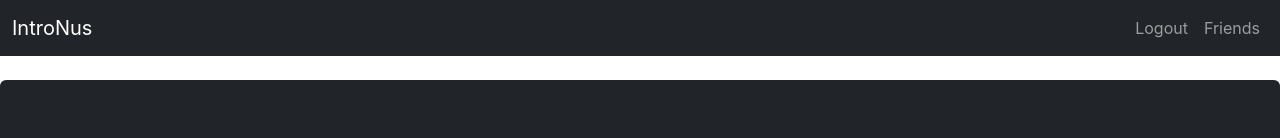
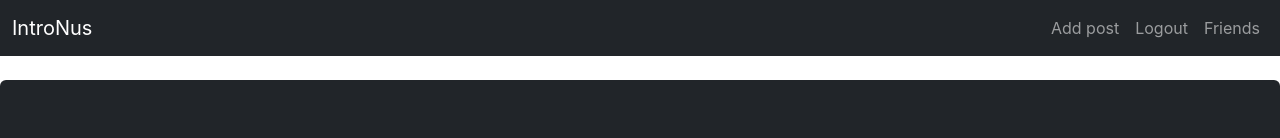
Before and after one commit to jerrrren/orbital, a React (Create React App) app in the folder frontend/: page /home/1 in a window 1280 px wide. Shown: the top 138 px of the page. Built offline with nearby package versions, Linux system fonts and the light colour scheme.

Commit message:
Update nav.js

```diff
--- a/frontend/src/components/loggedin/navigation/nav.js
+++ b/frontend/src/components/loggedin/navigation/nav.js
@@ -1,6 +1,5 @@
 import React from "react";
 import { Link, useParams } from 'react-router-dom';
-import FriendPage from "../friendPage/friendPage";
 import axios from 'axios'
 
 const LoggedinNavbar = () => {
@@ -16,9 +15,11 @@ const LoggedinNavbar = () => {
         <nav className="navbar navbar-expand-md navbar-dark bg-dark mb-4 padding:0">
             <div className="container-fluid">
                 <Link to={`/home/${params}`} className="navbar-brand">IntroNus</Link>
-                <Link to={`/friends/${params}`} className="nav-link">Friends</Link>
                 <div>
                     <ul className="navbar-nav me-auto mb-2 mb-md-0">
+                        <li className="nav-item">
+                            <Link to={`/post/add`} className="nav-link">Add post</Link>
+                        </li>
                         <li className="nav-item">
                             <Link to="/" className="nav-link" onClick={logout}>Logout</Link>
                         </li>
```
